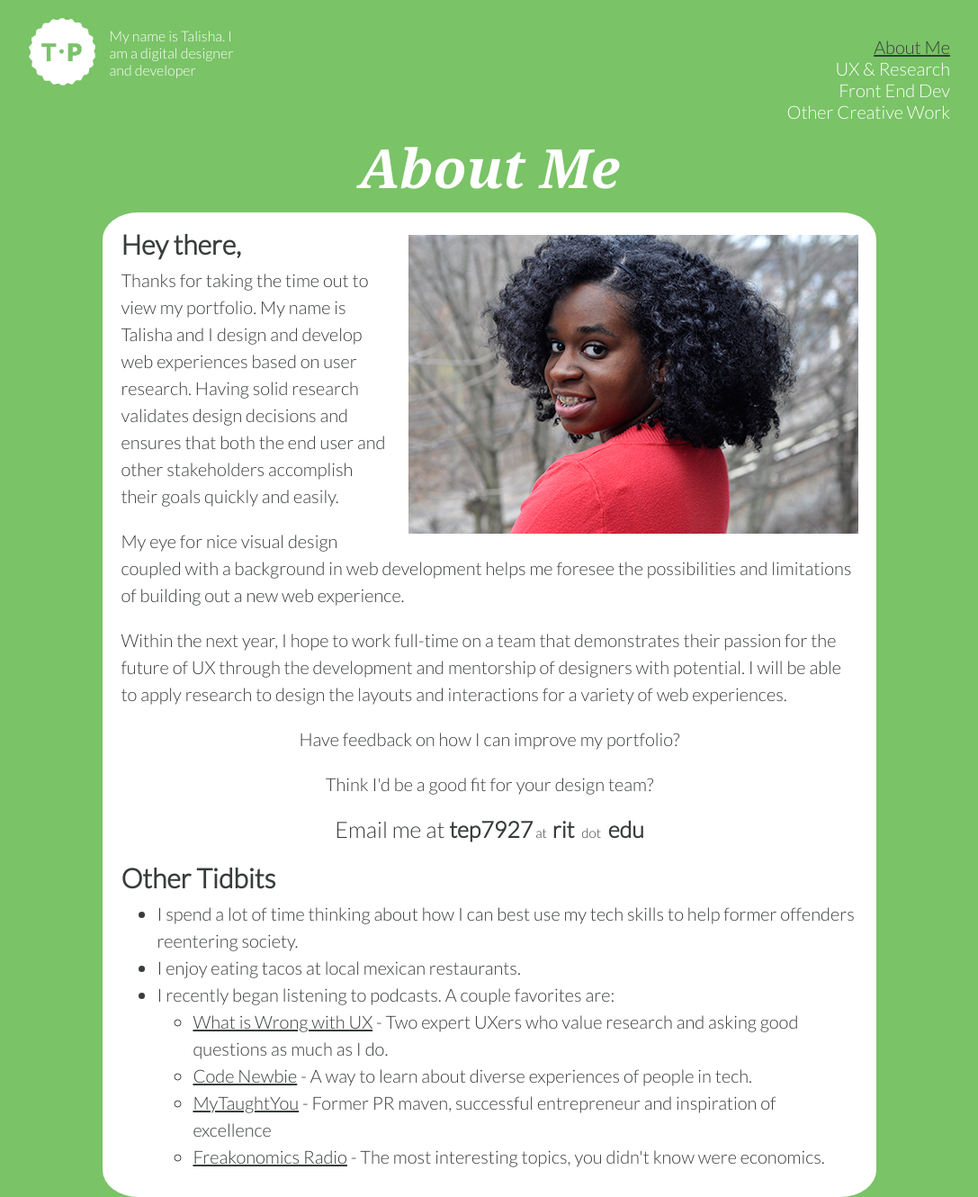
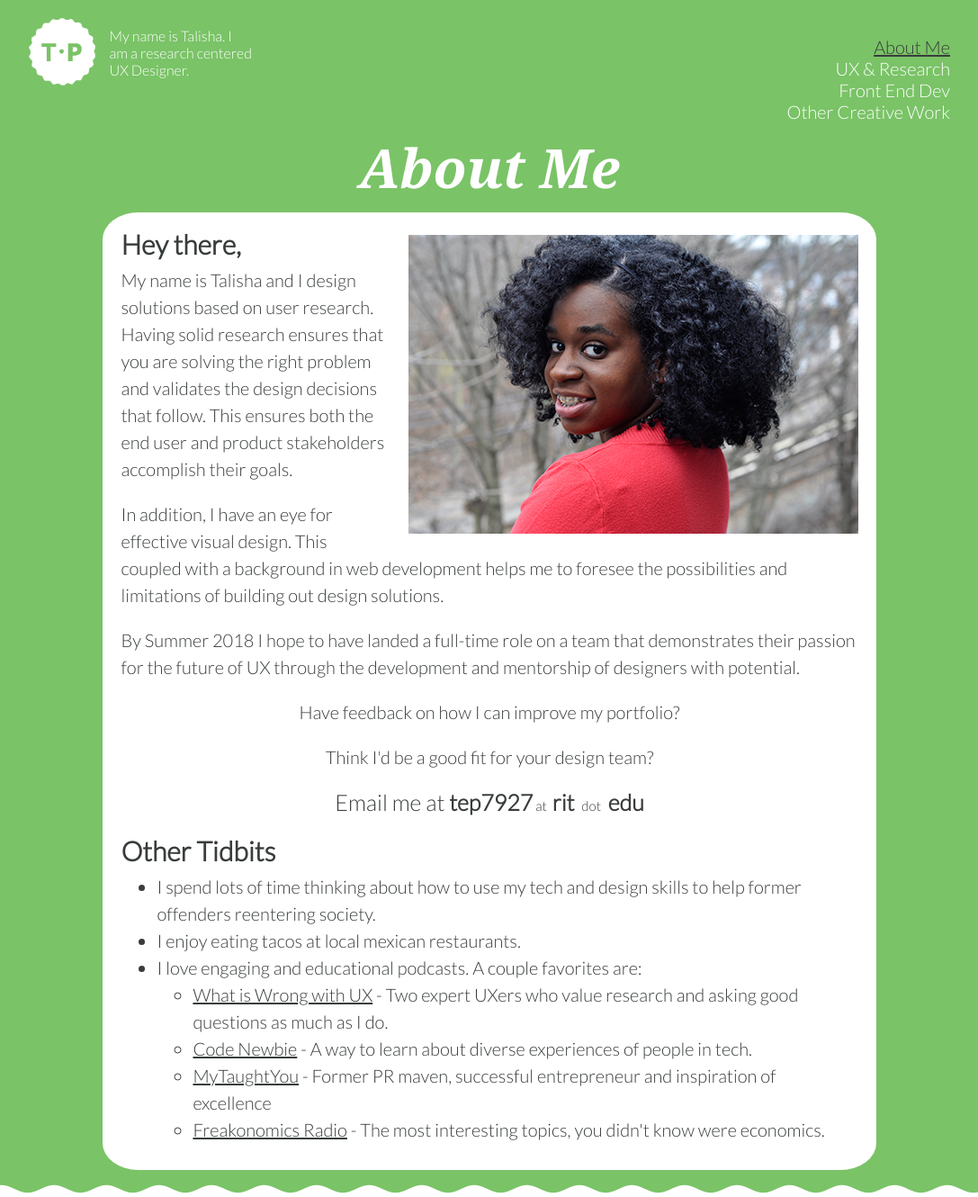
Before and after one commit to talishapayton/talishapayton.github.io, a plain HTML site: page aboutme.html in a window 1280 px wide. Shown: the top 1330 px of the page at 90% size, without its empty margins (96-1183 px from the left). Drawn offline with Linux system fonts and the light colour scheme.

Commit message:
Updated Copy
Changed intro text and about copy to focus on research.

```diff
--- a/aboutme.html
+++ b/aboutme.html
@@ -25,7 +25,7 @@
 		<div class="wrapper">
 			<header>
 				<a href="index.html"><img src="images/logo.png" alt="Logo" height="75px"></a>
-				<p> My name is Talisha. I am a digital designer and developer</p>
+				<p> My name is Talisha. I am a research centered UX Designer.</p>
 				<div id="menu">
 					<a href="#" id="menu-icon"></a>
 					<ul id="about">
@@ -43,12 +43,11 @@
 				<img class="aboutImg" src="images/talisha.jpg">
 				<h2>Hey there,</h2>
 
-				<p>Thanks for taking the time out to view my portfolio. My name is Talisha and I design and develop web experiences based on user research.
-				Having solid research validates design decisions and ensures that both the end user and other stakeholders accomplish their goals quickly and easily.</p>
+				<p>My name is Talisha and I design solutions based on user research. Having solid research ensures that you are solving the right problem and validates the design decisions that follow. This ensures both the end user and product stakeholders accomplish their goals.</p>
 
-				<p>My eye for nice visual design coupled with a background in web development helps me  foresee the possibilities and limitations of building out a new web experience.</p>
+				<p>In addition, I have an eye for effective visual design. This coupled with a background in web development helps me to foresee the possibilities and limitations of building out design solutions.</p>
 
-				<p>Within the next year, I hope to work full-time on a team that demonstrates their passion for the future of UX through the development and mentorship of designers with potential. I will be able to apply research to design the layouts and interactions for a variety of web experiences.</p>
+				<p>By Summer 2018 I hope to have landed a full-time role on a team that demonstrates their passion for the future of UX through the development and mentorship of designers with potential. </p>
 
 
 				<p class="question">Have feedback on how I can improve my portfolio?</p>
@@ -62,9 +61,9 @@
 
 				<ul>
 
-				<li>I spend a lot of time thinking about how I can best use my tech skills to help former offenders reentering society.</li>
+				<li>I spend lots of time thinking about how to use my tech and design skills to help former offenders reentering society.</li>
 				<li>I enjoy eating tacos at local mexican restaurants.</li>
-				<li>I recently began listening to podcasts. A couple favorites are:
+				<li>I love engaging and educational podcasts. A couple favorites are:
 				<ul>
 				<li><a href="https://www.usersknow.com/podcast/">What is Wrong with UX</a> - Two expert UXers who value research and asking good questions as much as I do.</li>
 				<li><a href="http://www.codenewbie.org/podcast">Code Newbie</a> - A way to learn about diverse experiences of people in tech.</li>
```
Also changed, not shown: creativework.html (+1 -1 lines), dev.html (+1 -1 lines), drivecentralproject.html (+1 -1 lines), duolingoproject.html (+1 -1 lines), fineArt.html (+1 -1 lines), grunge.html (+1 -1 lines), index.html (+1 -1 lines), jazzproject.html (+1 -1 lines), nature.html (+1 -1 lines), portraits.html (+1 -1 lines), printStudio.html (+1 -1 lines), project.html (+1 -1 lines), recipeproject.html (+1 -1 lines), septaproject.html (+1 -1 lines), 2 more files.
